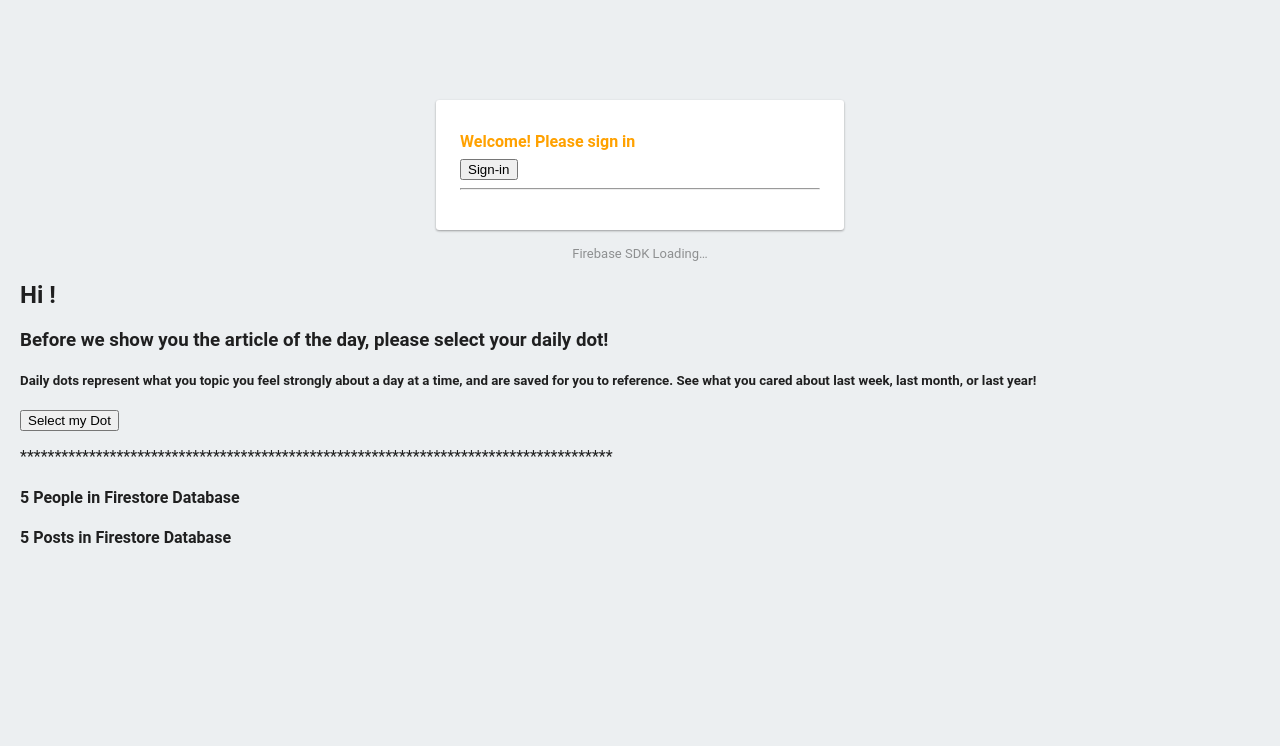
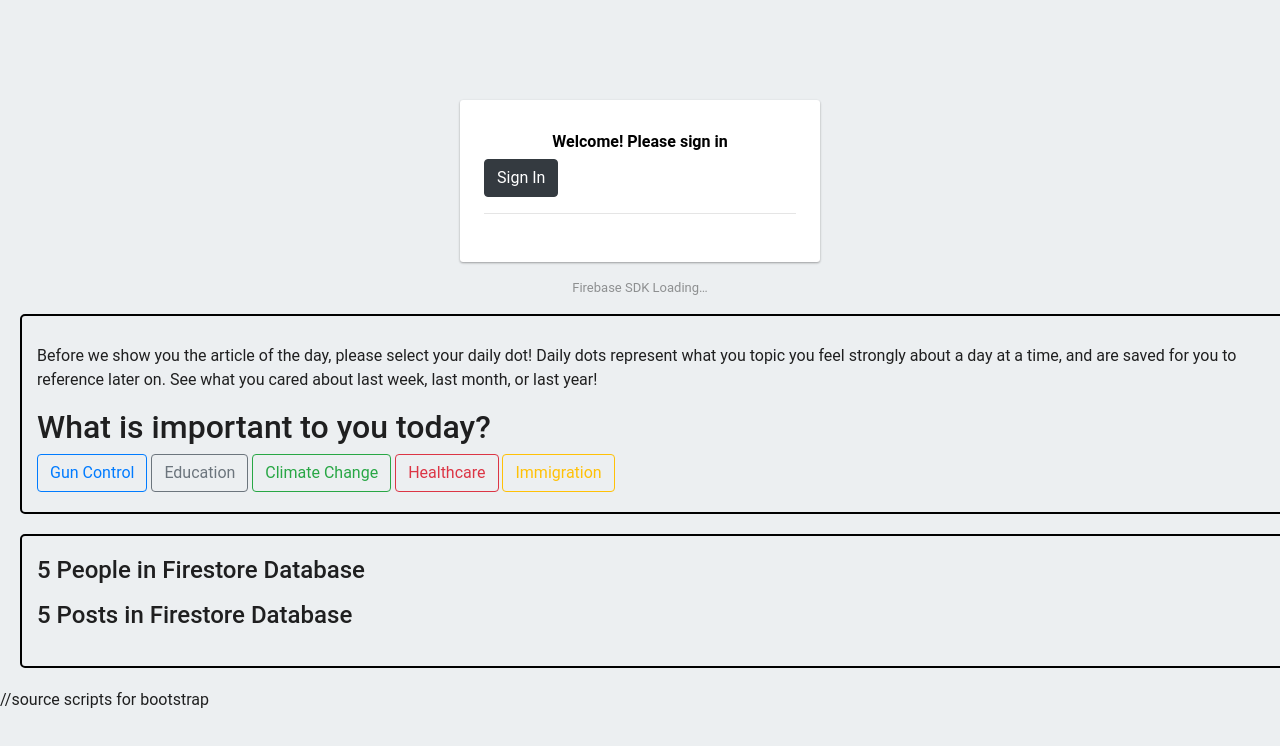
Before and after one commit to imanhussain/CS323-KIAK, a plain HTML site: page public/index.html in a window 1280 px wide. Drawn offline with nearby package versions, Linux system fonts and the light colour scheme; some packages are replaced by stand-ins of ours; no server answers.

Commit message:
made updates to the styling of our index page
Added border around daily dots section and added in buttons for daily dots (no function to store the answer yet thought)

```diff
--- a/public/index.html
+++ b/public/index.html
@@ -3,6 +3,9 @@
   <head>
     <meta charset="utf-8">
     <meta name="viewport" content="width=device-width, initial-scale=1">
+
+    <!-- Link to bootstrap -->
+    <link rel="stylesheet" href="https://maxcdn.bootstrapcdn.com/bootstrap/4.0.0/css/bootstrap.min.css" integrity="sha384-Gn5384xqQ1aoWXA+058RXPxPg6fy4IWvTNh0E263XmFcJlSAwiGgFAW/dAiS6JXm" crossorigin="anonymous">
     <title>Welcome to Firebase Hosting</title>
 
     <!-- update the version number as needed -->
@@ -16,33 +19,33 @@
     <!-- initialize the SDK after all desired features are loaded -->
     <script defer src="/__/firebase/init.js"></script>
 
+
     <style media="screen">
       body { background: #ECEFF1; color: rgba(0,0,0,0.87); font-family: Roboto, Helvetica, Arial, sans-serif; margin: 0; padding: 0; }
       #message { background: white; max-width: 360px; margin: 100px auto 16px; padding: 32px 24px; border-radius: 3px; }
-      #message h2 { color: #ffa100; font-weight: bold; font-size: 16px; margin: 0 0 8px; }
+      #message h2 { color: black; font-weight: bold; font-size: 16px; margin: 0 0 8px; text-align: center;}
       #message h1 { font-size: 22px; font-weight: 300; color: rgba(0,0,0,0.6); margin: 0 0 16px;}
       #message p { line-height: 140%; margin: 16px 0 24px; font-size: 14px; }
-      #message a { display: block; text-align: center; background: #039be5; text-transform: uppercase; text-decoration: none; color: white; padding: 16px; border-radius: 4px; }
+      #message a { display: block; text-align: center; background: #039be5; text-transform: uppercase; text-decoration: none; color: white; padding-: 16px; border-radius: 4px; }
       #message, #message a { box-shadow: 0 1px 3px rgba(0,0,0,0.12), 0 1px 2px rgba(0,0,0,0.24); }
+      /* #message {display: flex; justify-content: center;}  */
       #load { color: rgba(0,0,0,0.4); text-align: center; font-size: 13px; }
-      #welcome { margin: 20px; }
+      #welcome { margin-left: 20px; margin-right: 50px; border: 2px solid black;border-radius: 5px; padding-bottom: 20px; padding-top: 20px;}
+      #connection-info { margin-left: 50px; border: 2px solid black;border-radius: 5px; padding-bottom: 20px; padding-top: 20px;}
       @media (max-width: 600px) {
         body, #message { margin-top: 0; background: white; box-shadow: none; }
         body { border-top: 16px solid #ffa100; }
+        #welcome {color: black; font-weight: bold; font-size: 16px;}
       }
     </style>
   </head>
   <body>
 
     <div id="message">
-      <h2 id="currentUser">Hello </h2>
+      <h2 id="currentUser">Welcome to Who Cares! We're happy you're here.</h2>
       <h5 id="profilePage"></h5>
-      <button id="sign-in" onclick="signIn()">
-      	Sign-in
-      </button>
-      <button id="sign-out" onclick="signOut()" hidden>
-      	Sign-out
-      </button>
+      <button type="button" class="btn btn-dark" id="sign-in" onclick="signIn()">Sign In</button>
+      <button type="button" class="btn btn-dark" id="sign-out" onclick="signOut()" hidden>Sign Out</button>
       <hr>
     </div>
     <p id="load">Firebase SDK Loading&hellip;</p>
@@ -55,21 +58,25 @@
       to get a better sense of what our site would look like later.
     -->
 
-    <div id="welcome">
-      <h2 id="name"> Hi !</h2>
-      <h3> Before we show you the article of the day, please select your daily dot! </h3>
-      <h5> Daily dots represent what you topic you feel strongly about a day at a time, and
-          are saved for you to reference. See what you cared about last week, last month, or last year!</h5>
+    <div id="welcome" class="container-fluid">
+      <h2 id="name"></h2>
+      <p> Before we show you the article of the day, please select your daily dot!
+       Daily dots represent what you topic you feel strongly about a day at a time, and
+          are saved for you to reference later on. See what you cared about last week, last month, or last year!</p>
       <!-- will eventually lead to pop-up for user to select dot; not created yet -->
       <!-- will affect dot related booleans within user_dot_history-->
-      <p>
-      <button id="daily_dot">
-        Select my Dot
-      </button>
-      <p>**************************************************************************************</p>
+      <h2>  What is important to you today?</h2>
+
+             <button type="button" class="btn btn-outline-primary">Gun Control</button>
+             <button type="button" class="btn btn-outline-secondary">Education</button>
+             <button type="button" class="btn btn-outline-success">Climate Change</button>
+             <button type="button" class="btn btn-outline-danger">Healthcare</button>
+             <button type="button" class="btn btn-outline-warning">Immigration</button>
+   </script>
+
     </div>
 
-    <div style="margin:20px">
+    <div class="container-fluid" id="connection-info" style="margin:20px">
         <h4>5 People in Firestore Database</h4>
             <p id="user1"></p>
             <p id="user2"></p>
@@ -103,7 +110,9 @@
                 document.getElementById("sign-out").hidden = false;
                 var currentUser = firebase.auth().currentUser.displayName;
                 document.getElementById("currentUser").innerHTML = "Welcome " + currentUser;
+                document.getElementById("name").innerHTML = "Hi, " + currentUser;
                 var profilePage = document.getElementById("profilePage");
+
 
                 var db = firebase.firestore();
                 document.getElementById("profilePage").hidden = false;
@@ -188,5 +197,10 @@
         }
       });
     </script>
+
+//source scripts for bootstrap
+<script src="https://code.jquery.com/jquery-3.2.1.slim.min.js" integrity="sha384-KJ3o2DKtIkvYIK3UENzmM7KCkRr/rE9/Qpg6aAZGJwFDMVNA/GpGFF93hXpG5KkN" crossorigin="anonymous"></script>
+<script src="https://cdnjs.cloudflare.com/ajax/libs/popper.js/1.12.9/umd/popper.min.js" integrity="sha384-ApNbgh9B+Y1QKtv3Rn7W3mgPxhU9K/ScQsAP7hUibX39j7fakFPskvXusvfa0b4Q" crossorigin="anonymous"></script>
+<script src="https://maxcdn.bootstrapcdn.com/bootstrap/4.0.0/js/bootstrap.min.js" integrity="sha384-JZR6Spejh4U02d8jOt6vLEHfe/JQGiRRSQQxSfFWpi1MquVdAyjUar5+76PVCmYl" crossorigin="anonymous"></script>
   </body>
 </html>
```
Also changed, not shown: 1 other file.
